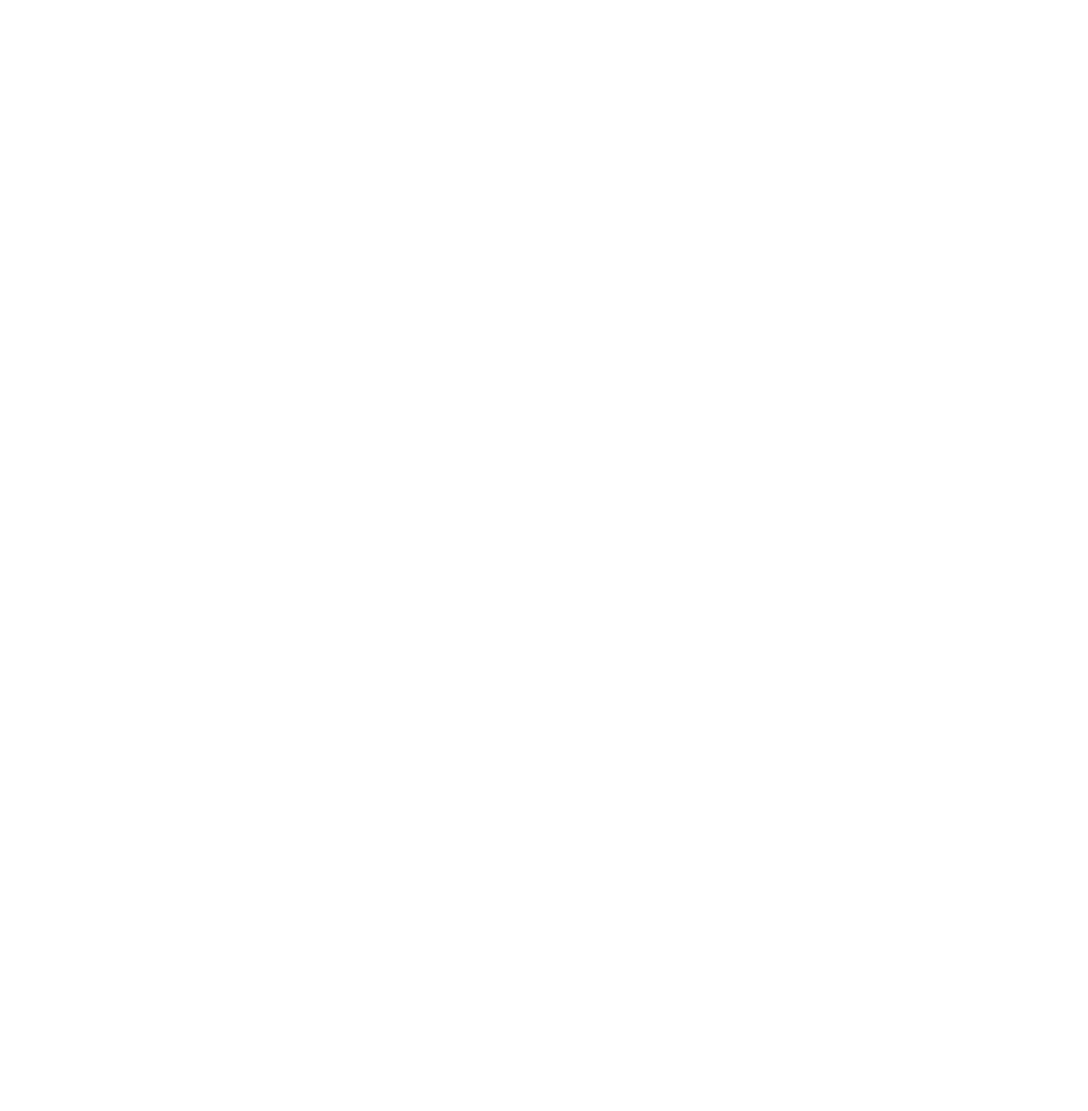
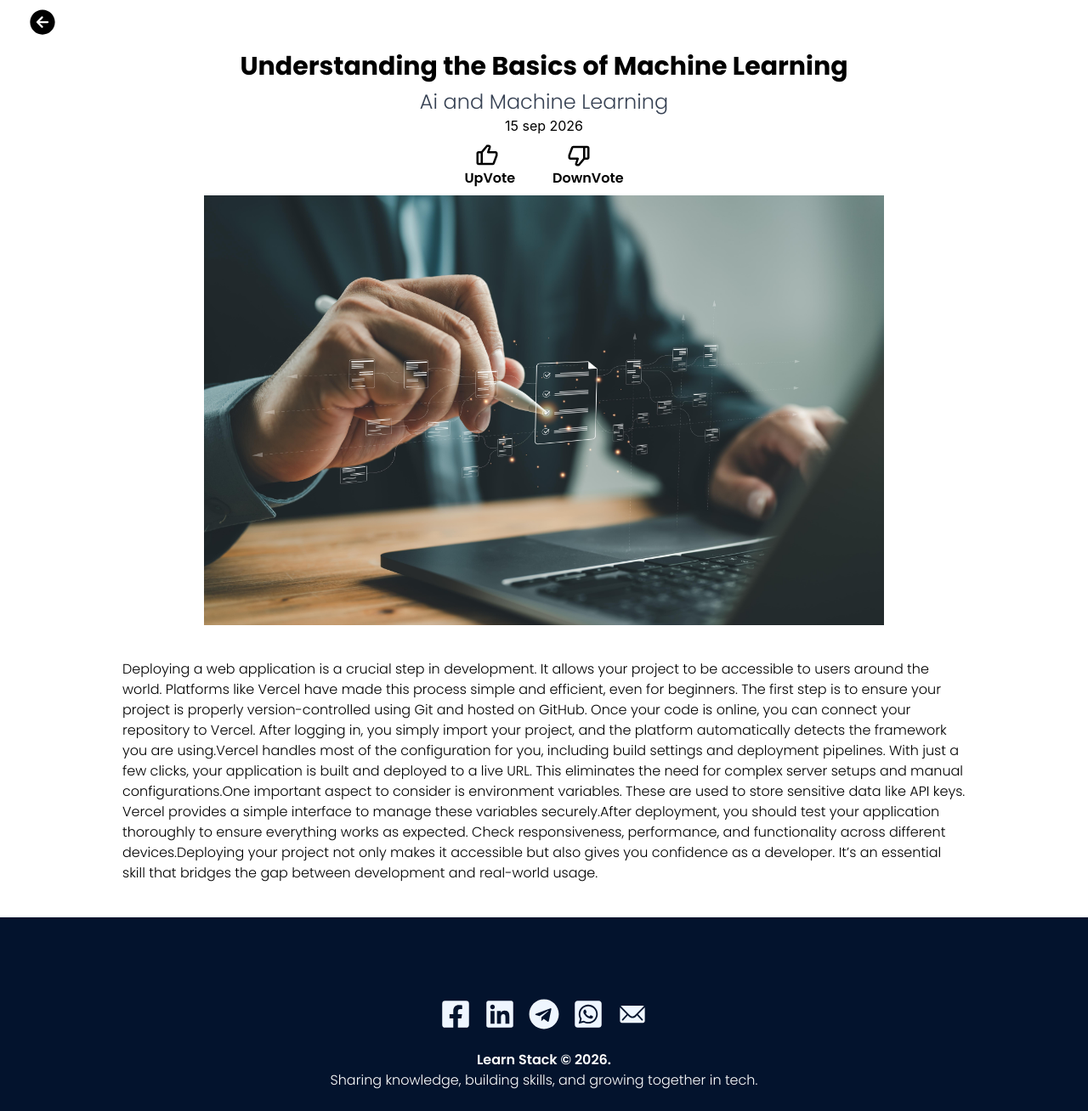
Before and after one commit to LakshanJayalath171/Blog-Application, a React (Vite) app: page /blog/5a7d9e3c1f2b4a6d8c0e9f11 in a window 1280 px wide. Before the commit this address had no page. Shown: the whole page at 85% size. Before the commit the page ends 800 px from the top, so only its background shows below. Built offline with nearby package versions, Linux system fonts and the light colour scheme.

Commit message:
Blog page UI implementation succesfull

```diff
--- a/src/App.tsx
+++ b/src/App.tsx
@@ -1,6 +1,7 @@
 import { Route, Routes } from "react-router-dom"
 import Homepage from "./Pages/Homepage"
 import Login from "./Pages/Login"
+import BlogPage from "./Pages/BlogPage"
 
 const App = () => {
   return (
@@ -8,6 +9,7 @@
         <Routes>
           <Route path="/" element={<Homepage/>}/>
           <Route path="/admin/login" element={<Login/>}/>
+          <Route path='/blog/:id' element={<BlogPage/>}/>
         </Routes>
     </div>
   )
--- a/src/Components/BlogCard.tsx
+++ b/src/Components/BlogCard.tsx
@@ -1,8 +1,9 @@
+import { Link } from 'react-router-dom'
 import ReButton from './ReButton'
 
-const BlogCard = ({title,image}) => {
+const BlogCard = ({title,image,_id}) => {
   return (
-    <div className='relative group w-96 h-56 p-4 rounded-3xl bg-cover bg-center cursor-pointer m-4' style={{ backgroundImage: `url(${image})` }}>
+    <Link to={`blog/${_id}`} className='relative group w-96 h-56 p-4 rounded-3xl bg-cover bg-center cursor-pointer m-4' style={{ backgroundImage: `url(${image})` }}>
         <div className='absolute top-5/8 left-1/12 z-10'>
             <h4 className='poppins-bold text-blue-50 group-hover:opacity-0'>{title}</h4>
         </div>
@@ -12,7 +13,7 @@
             <ReButton text={"Read More"}/>
           </div>
         </div>
-    </div>
+    </Link>
   )
 }
 
--- a/src/Components/ReButton.tsx
+++ b/src/Components/ReButton.tsx
@@ -2,8 +2,8 @@
 
 const ReButton = ({text}) => {
   return (
-    <div className='my-2'>
-        <button className='bg-blue-400 rounded-3xl p-2 pl-8 pr-8 poppins-bold text-white hover:bg-blue-50 hover:text-black'>{text}</button>
+    <div className='my-2 cursor-pointer'>
+        <button className='bg-blue-400 rounded-3xl p-2 pl-8 pr-8 poppins-bold text-white hover:bg-blue-50 hover:text-black hover:cursor-pointer'>{text}</button>
     </div>
   )
 }
--- /dev/null
+++ b/src/Components/SmallFooter.tsx
@@ -0,0 +1,26 @@
+import { FaFacebookSquare,FaLinkedin,FaTelegram,FaWhatsappSquare } from "react-icons/fa";
+import { IoIosMail } from "react-icons/io";
+
+const SmallFooter = () => {
+  return (
+    <div className="bg-[#03132D] pb-6">
+        <div className="flex items-center justify-center w-screen h-full ">
+          <div className="flex items-center justify-center gap-4 mt-24 mb-6">
+            <FaFacebookSquare className="text-4xl text-blue-50"/>
+            <FaLinkedin className="text-4xl text-blue-50"/>
+            <FaTelegram className="text-4xl text-blue-50"/>
+            <FaWhatsappSquare className="text-4xl text-blue-50"/>
+            <IoIosMail className="text-4xl text-blue-50"/>
+          </div>
+        </div>
+        <div className="flex items-center justify-center">
+            <div className="text-center">
+                <p className="poppins-semibold text-white">Learn Stack © 2026.</p>
+                <p className="poppins-light text-white">Sharing knowledge, building skills, and growing together in tech.</p>
+            </div>
+        </div>
+    </div>
+  )
+}
+
+export default SmallFooter
--- /dev/null
+++ b/src/Pages/BlogPage.tsx
@@ -0,0 +1,80 @@
+import React, { useEffect, useState } from 'react'
+import { Link, useParams } from 'react-router-dom'
+import { hero, sample_blogs } from '../assets/assest';
+import { IoArrowBackCircle } from "react-icons/io5";
+import { BiLike, BiDislike , BiSolidDislike ,BiSolidLike} from "react-icons/bi";
+import SmallFooter from '../Components/SmallFooter';
+
+const BlogPage = () => {
+
+    const {id} = useParams();
+    console.log("use params val   "+id)
+
+    const [data,setData]= useState(null)
+
+    const fetchData = async()=>{
+        const found = sample_blogs.find(items =>items._id.trim() === id)
+        console.log(found)
+        setData(found)
+    }
+
+
+
+    useEffect(()=>{
+        if(!id)return
+        fetchData()
+    },[])
+
+    const [reaction, setReaction]= useState(null)
+
+
+  return data ? (
+    <div>
+        {/* upper navbar section  */}
+        <div className='mx-8 my-2'>
+            <Link to={'/'}>
+              <IoArrowBackCircle className='text-4xl cursor-pointer'/>
+            </Link>
+        </div>
+
+        {/* blog title section  */}
+        <div className='w-screen h-full flex items-center justify-center'>
+            <div className='text-center'>
+                <h1 className='poppins-bold text-3xl m-2'>{data.title}</h1>
+                <h4 className='poppins-light text-2xl text-gray-700'>{data.category}</h4>
+                <p>{data.date}</p>
+
+                <div className='w-full h-full flex items-center justify-center gap-3'>
+                    <div className='text-center mx-4 my-2' onClick={()=>setReaction('upvote')}>
+                        <div className='mx-3'>
+                            {reaction=='upvote' ? <BiSolidLike className='text-3xl'/>:<BiLike className='text-3xl'/>}
+                        </div>
+
+                        <p className='poppins-semibold'>UpVote</p>
+                    </div>
+
+                    <div className='text-center mx-4 my-2' onClick={()=>setReaction('downvote')}>
+                        <div className='mx-4'>{reaction=='downvote'? <BiSolidDislike className='text-3xl'/>:<BiDislike className='text-3xl'/>}</div>
+                        <p className='poppins-semibold'>DownVote</p>
+                    </div>
+                </div>
+            </div>
+        </div>
+
+        {/* image section  */}
+
+        <div className='w-screen h-full flex items-center justify-center'>
+            <img src={data.image} alt="blog image" className='w-[800px]' />
+        </div>
+
+        {/* blog content  */}
+
+        <div className='px-36 mt-10 mb-10'>
+            <p className='poppins-light'>{data.content}</p>
+        </div>
+        <SmallFooter/>
+    </div>
+  ) :(<div>Loading...</div>)
+}
+
+export default BlogPage
--- a/src/Pages/Homepage.tsx
+++ b/src/Pages/Homepage.tsx
@@ -37,7 +37,7 @@
 
      <div className="mx-8 grid grid-cols-3">
       {sample_blogs.map((items,index)=>(
-        <BlogCard title={items.title} image={items.image} key={index}/>
+        <BlogCard title={items.title} image={items.image} key={index} _id={items._id}/>
       ))}
      </div>
 
@@ -48,7 +48,7 @@
 
      <div className="grid grid-cols-3 mx-8 mb-24">
       {sample_blogs.slice(0,3).map((items,index)=>(
-        <BlogCard title={items.title} image={items.image} key={index}/>
+        <BlogCard title={items.title} image={items.image} key={index} _id={items._id}/>
       ))}
      </div>
 
```
